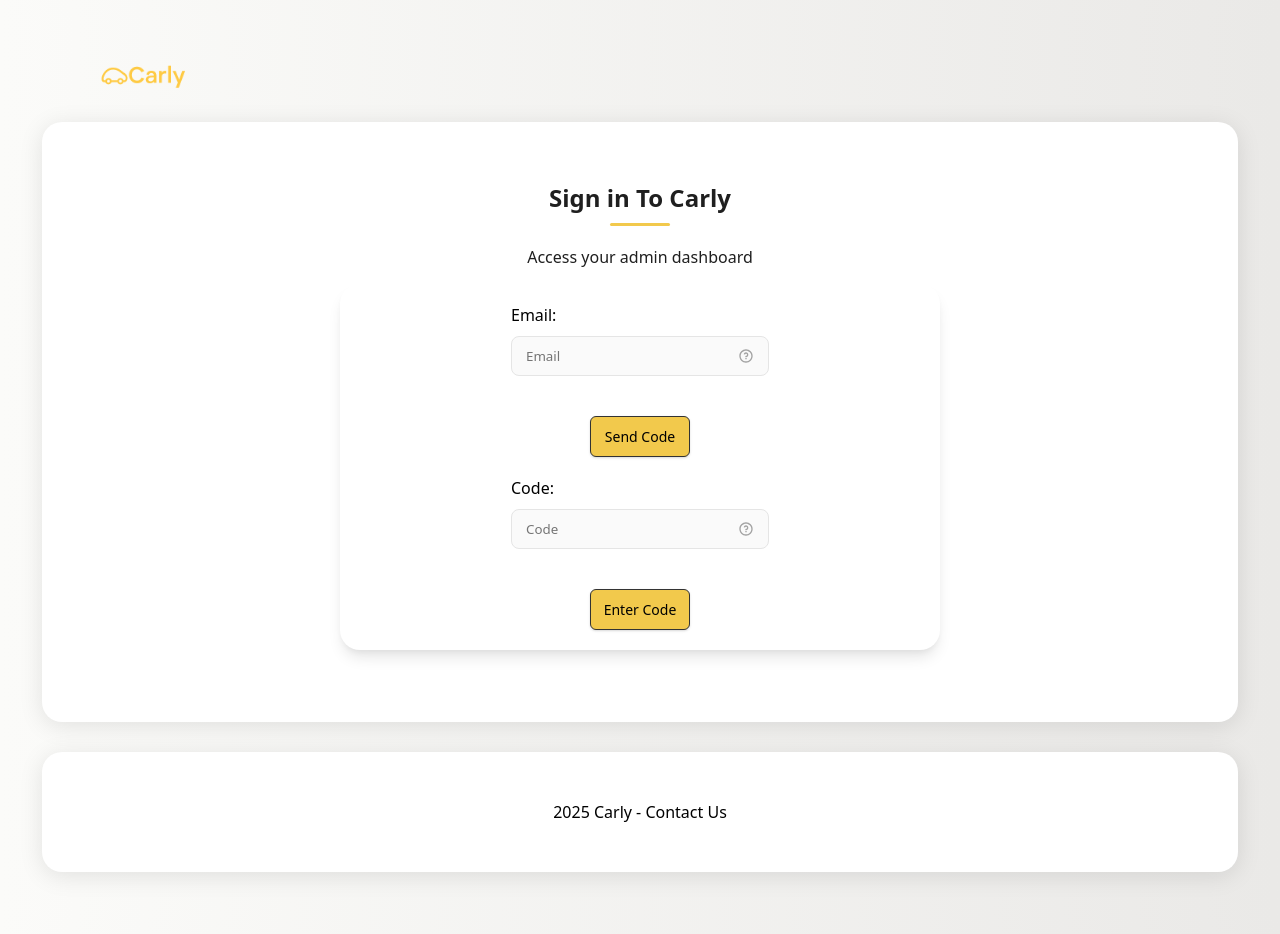
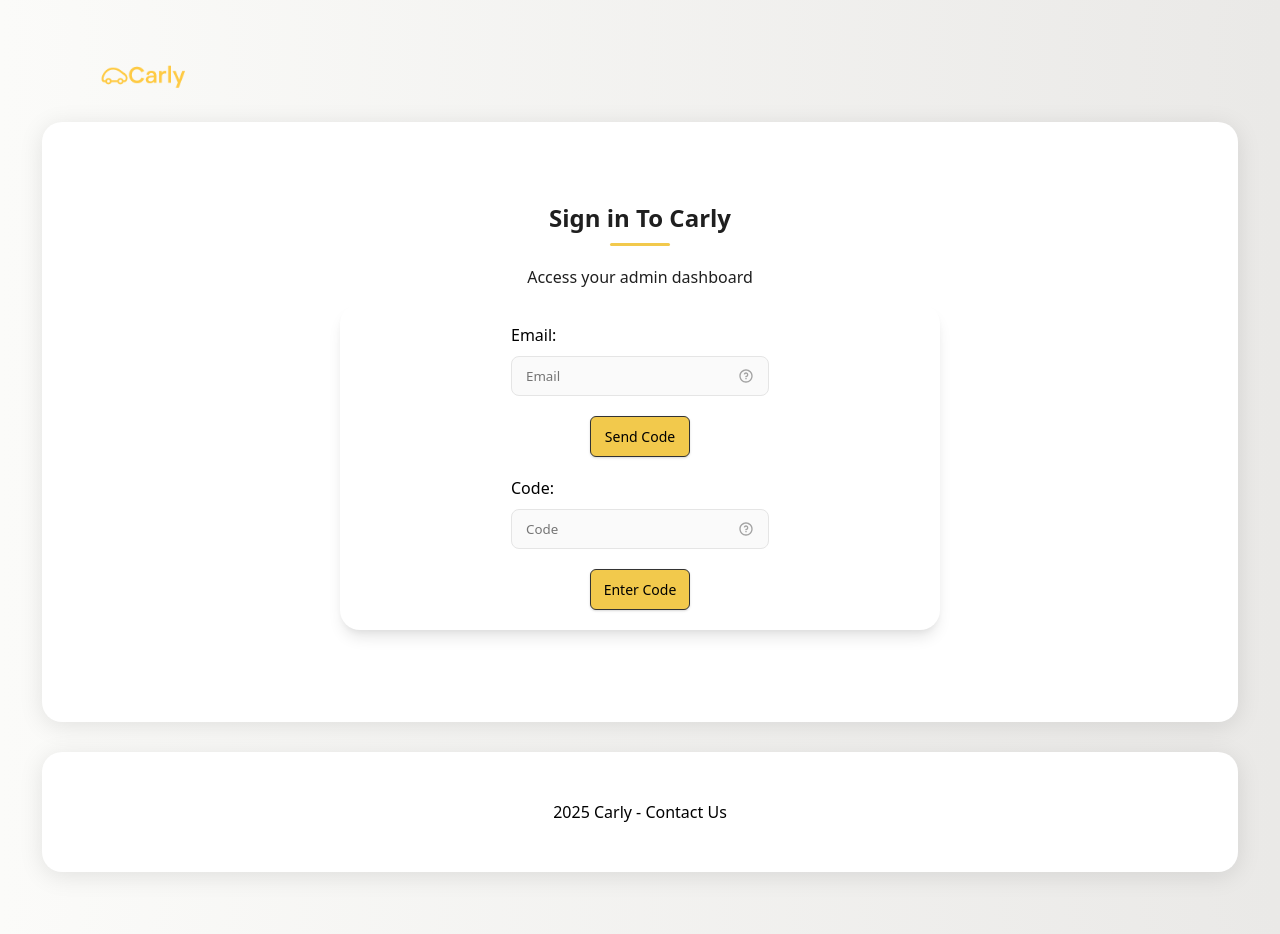
Before and after one commit to vushauv/Carly, a React (Vite) app in the folder web/: page / in a window 1280 px wide. Built offline with nearby package versions, Linux system fonts and the light colour scheme.

Commit message:
Update to TODO.md file

```diff
--- a/web/src/components/Input/Input.module.css
+++ b/web/src/components/Input/Input.module.css
@@ -2,31 +2,28 @@
   display: flex;
   flex-direction: row;
   flex-wrap: nowrap;
-    padding: 0px 14px 0px 0px;
-    border: 1px solid var(--white-100);
-    border-radius: 8px;
+  padding: 0 0.875rem 0 0;/* 14px */
+  border: 1px solid var(--white-100);/* keep px */
+  border-radius: 0.5rem;/* 8px */
+
   background-color: var(--white-50);
   overflow: hidden;
 }
 
-.inputWrapper:focus-within{
-    outline: 2px solid var(--gray-200);
+.inputWrapper:focus-within {
+  outline: 2px solid var(--gray-200); /* keep px */
 }
 
 .input {
   border: none;
   width: 100%;
-    padding: 10px 14px;
+  padding: 0.625rem 0.875rem; /* 10px 14px */
   background-color: var(--white-secondary);
   color: black;
 }
 
-.input:focus{
-    border: none;
-    outline: none;
-}
-
-.input:focus-visible{
+.input:focus,
+.input:focus-visible {
   border: none;
   outline: none;
 }
@@ -34,7 +31,7 @@
 .formNote {
   margin: 0px;
   color: var(--gray-200);
-    font-size: 14px;
-    line-height: 20px;
-    min-height: 20px;
+  font-size: 0.875rem; /* 14px */
+  line-height: 1.25rem; /* 20px */
+  min-height: 1.25rem;  /* 20px */
 }
--- a/web/src/components/Input/Input.tsx
+++ b/web/src/components/Input/Input.tsx
@@ -46,16 +46,20 @@
           src="/src/assets/icons/info-icon.svg"
           alt="Hint"
           onClick={() => setHintVisibility((state) => !state)}
+          onMouseDown={(e) => e.preventDefault()}
+          //On mouseDown prevents the input to lose focus when the hint button is clicked
         ></img>
       </div>
+      {hintVisibility ? (
         <p
           className={cn(styles.formNote, {
             [styles.error]: error,
           })}
           id="input-desc"
         >
-        {!hintVisibility ? null : error ? errorMessage : hint}
+          {error ? errorMessage : hint}
         </p>
+      ) : null}
     </div>
   );
 }
```
Also changed, not shown: 1 other file (tests, documents, lock files or other folders). Lines whose indentation alone changed are shown as unchanged.
